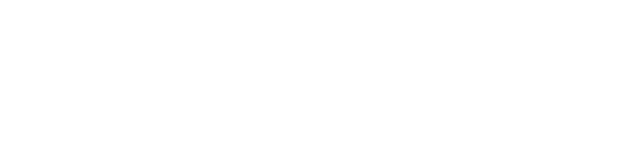
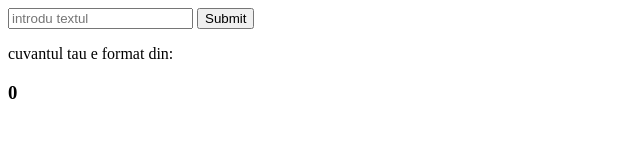
Before and after one commit to Andrei-pro14/SchimbareText, a plain HTML site: page index.html in a window 1280 px wide. Shown: the whole page, without its empty margins (0-640 px from the left). Drawn offline with Linux system fonts and the light colour scheme.

Commit message:
Andrei-am-creat-html

```diff
--- a/index.html
+++ b/index.html
@@ -6,6 +6,16 @@
     <title>Title</title>
 </head>
 <body>
+<div class="principal">
+    <div>
+    <input type="text" placeholder="introdu textul">
+    <button>Submit</button>
+    </div>
+    <div class="display">
+        <p>cuvantul tau e format din:</p>
+        <h3>0</h3>
+    </div>
+</div>
 
 <script src="script.js"></script>
 </body>
```
